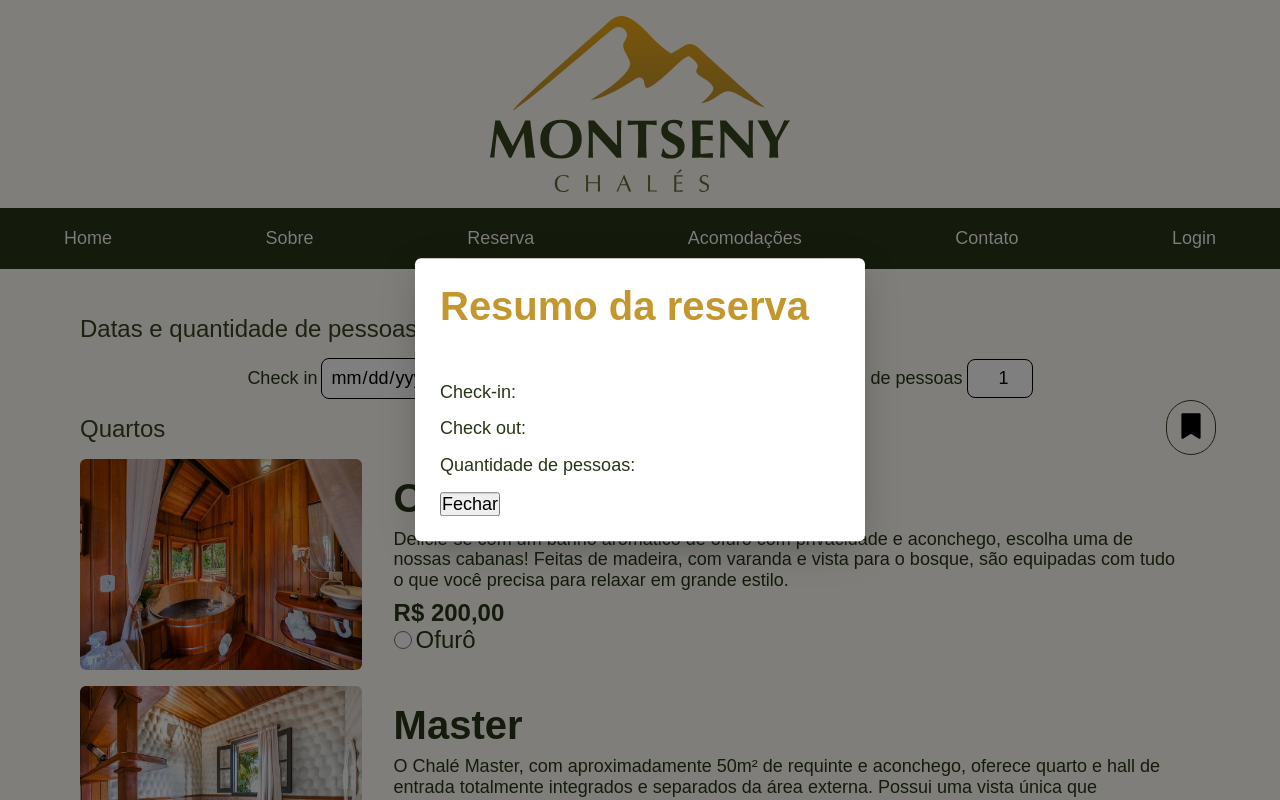
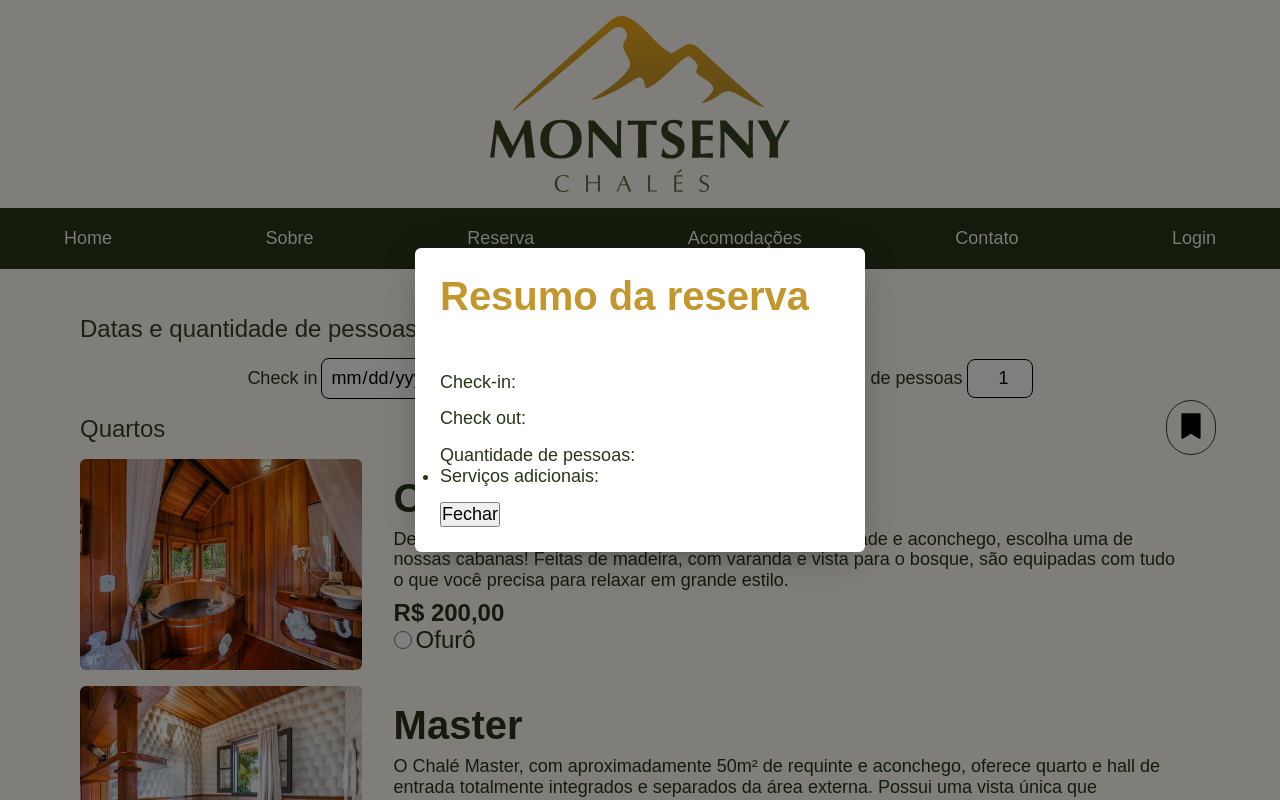
Before and after one commit to acamposlucas/montseny-react, a React (Vite) app: page /reserva in a window 1280 px wide. Both pictures are taken after a click on the button "Ver resumo da reserva". Shown: the top 800 px of the page. Built offline with nearby package versions, Linux system fonts and the light colour scheme.

Commit message:
importa contexto Reserva para modal Resumo

```diff
--- a/src/pages/Reserva/ReservaPage.tsx
+++ b/src/pages/Reserva/ReservaPage.tsx
@@ -225,7 +225,7 @@ export function ReservaPage() {
 					<button type="submit">Finalizar reserva</button>
 				</form>
 			</section>
-			<ResumoReserva reserva={reserva} />
+			<ResumoReserva />
 		</>
 	);
 }
--- a/src/pages/Reserva/components/ResumoReserva/ResumoReserva.tsx
+++ b/src/pages/Reserva/components/ResumoReserva/ResumoReserva.tsx
@@ -1,9 +1,11 @@
 import * as Dialog from "@radix-ui/react-dialog";
 import { BookmarkFilledIcon } from "@radix-ui/react-icons";
-import { Reserva } from "../../../../@types/interfaces/reserva";
+import { useContext } from "react";
+import ReservaContext from "../../../../contexts/ReservaContext";
 import "./styles.scss";
 
-export default function ResumoReserva({ reserva }: { reserva: Reserva }) {
+export default function ResumoReserva() {
+	const { reserva } = useContext(ReservaContext);
 	return (
 		<Dialog.Root>
 			<Dialog.Trigger className="dialog__trigger">
@@ -24,9 +26,7 @@ export default function ResumoReserva({ reserva }: { reserva: Reserva }) {
 								src={reserva.quarto.imgUrl}
 								alt=""
 							/>
-              <figcaption>
-                {reserva.quarto.descricao}
-              </figcaption>
+							<figcaption>{reserva.quarto.descricao}</figcaption>
 						</figure>
 						<span>
 							Check-in:{" "}
@@ -50,9 +50,14 @@ export default function ResumoReserva({ reserva }: { reserva: Reserva }) {
 						</span>
 					</div>
 					<ul>
+						<li>
+							Serviços adicionais:
+							<ul>
 								{reserva.servicosSelecionados.map((servico) => (
 									<li key={servico.id}>{servico.nome}</li>
 								))}
+							</ul>
+						</li>
 					</ul>
 					<Dialog.Close>Fechar</Dialog.Close>
 				</Dialog.Content>
```
Lines whose indentation alone changed are shown as unchanged.
